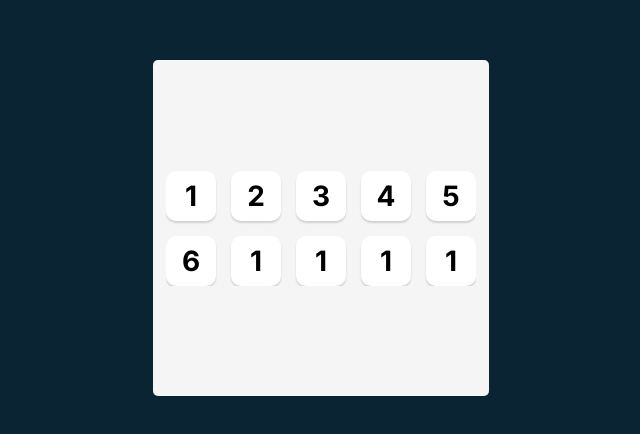
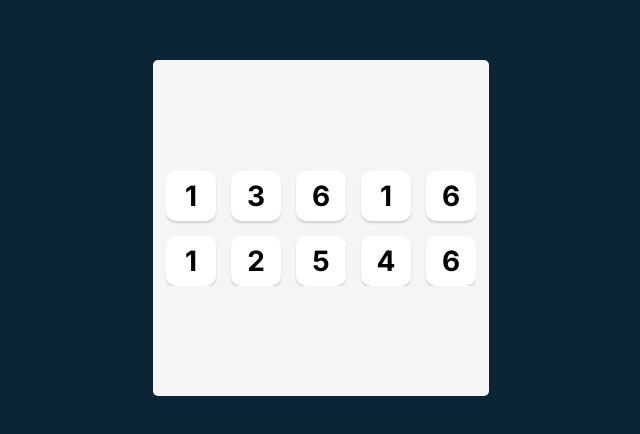
Before and after one commit to 1819367/tenzies-app-project, a React (Vite) app: page / in a window 1280 px wide. Shown: the part 172-606 px from the top of the page, without its empty margins (319-959 px from the left). Built offline with nearby package versions, Linux system fonts and the light colour scheme.

Commit message:
generate array of components

```diff
--- a/src/App.jsx
+++ b/src/App.jsx
@@ -1,29 +1,27 @@
+import { useState } from 'react'
 import './App.css'
 import Die from './components/Die'
 
 export default function App() {
 
+// state to hold array of dice
+const [ dice, setDice ] = useState(generateAllNewDice());
+
 function generateAllNewDice() {
   return new Array(10) //creates a new array of length 10
     .fill(0) //fill it with zeros
-    .map(() => Math.ceil(Math.random() * 6)) ///map over the array,
+    .map(() => Math.ceil(Math.random() * 6)) ///map over the array
 }
 
-console.log(generateAllNewDice()) //console log a call to generateAllNewDice()
+//map over dice and for every die inside the array, render a Die component
+const diceElements = dice.map((die) => (
+    <Die value={die} />
+))
 
   return (
     <main>
       <div className='dice-container'>
-        <Die value={1}/>
-        <Die value={2}/>
-        <Die value={3}/>
-        <Die value={4}/>
-        <Die value={5}/>
-        <Die value={6}/>
-        <Die value={1}/>
-        <Die value={1}/>
-        <Die value={1}/>
-        <Die value={1}/>
+        {diceElements}
       </div>
     </main>
   )
```
